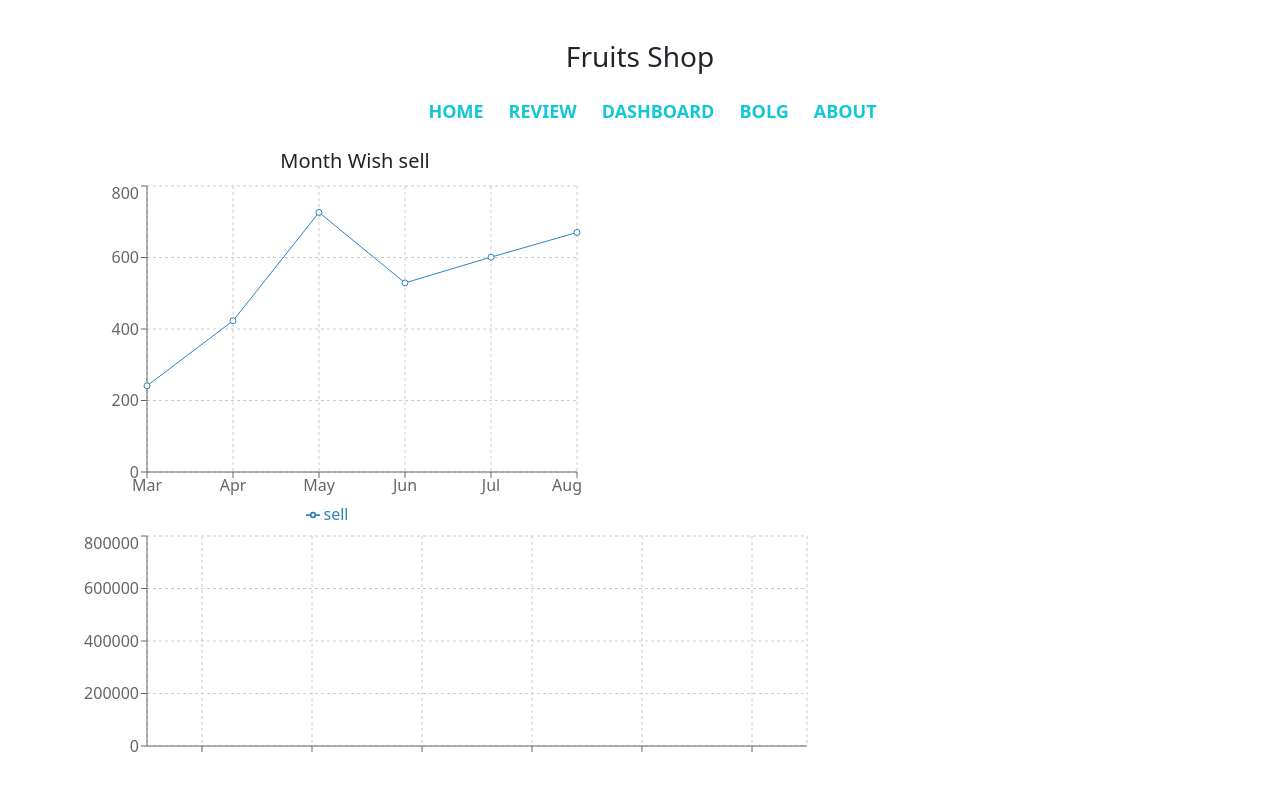
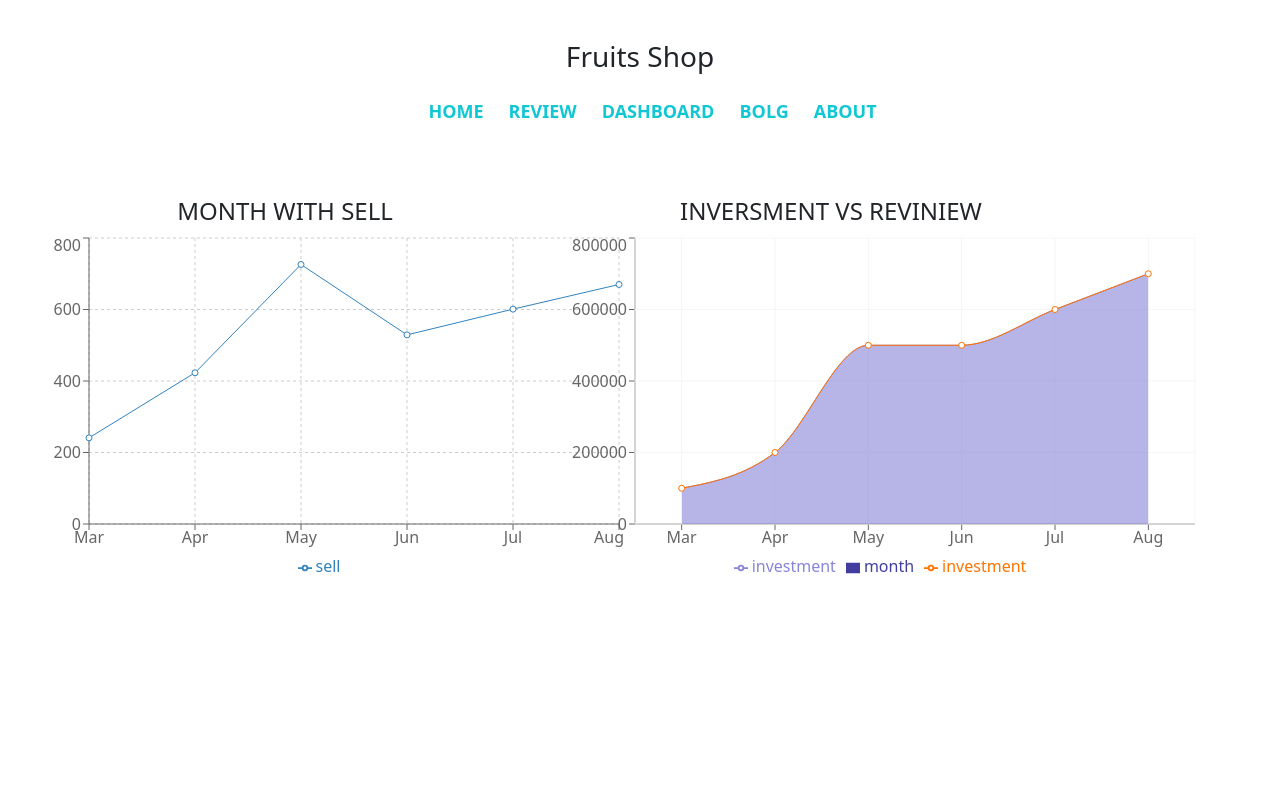
Before and after one commit to mamun2232/food-review, a React (Create React App) app: page /dashboard in a window 1280 px wide. Shown: the top 790 px of the page. Built offline with nearby package versions, Linux system fonts and the light colour scheme.

Commit message:
rechart complect

```diff
--- a/src/components/Dashboard/Dashboard.js
+++ b/src/components/Dashboard/Dashboard.js
@@ -1,6 +1,6 @@
-import { Tooltip } from 'bootstrap';
+// import { Tooltip } from 'bootstrap';
 import React from 'react';
-import { Bar, BarChart, CartesianGrid, Legend, Line, LineChart, XAxis, YAxis } from 'recharts';
+import { Area, Bar, BarChart, CartesianGrid, ComposedChart, Legend, Line, LineChart, Tooltip, XAxis, YAxis ,} from 'recharts';
 
 const Dashboard = () => {
       const data = [
@@ -42,46 +42,41 @@ const Dashboard = () => {
             }
       ]
       return (
-            <div className="dashBoad">
-                  <div className="container">
-                        <div className="row">
+
+          <div className="row container mt-5">
                 <div className="col-lg-6">
-                                    <div className="sell-rechart">
-                                          <h5 className='text-center'>Month Wish sell</h5>
-
-                                          <LineChart width={500} height={350} data={data}>
+                      <h4 className='text-center'>MONTH WITH SELL</h4>
+                <LineChart width={600} height={350} data={data}>
                                         <Tooltip></Tooltip>
 
                                          <CartesianGrid strokeDasharray="3 3"></CartesianGrid>
                                           <YAxis dataKey="sell"></YAxis>
                                                 <XAxis dataKey="month"></XAxis>
                                                <Line dataKey='sell'></Line>
+                                                <Tooltip></Tooltip>
                                                 <Legend></Legend>
 
 
                                      </LineChart>
 
                 </div>
+                <div className="col-lg-6">
+                      <h4 className='text-center'>INVERSMENT VS REVINIEW</h4>
+                <ComposedChart width={630} height={350} data={data}>
+                             <XAxis dataKey="month" />
+                                                 <YAxis />
+                                                <Tooltip />
+                                                <Legend />
+                              <CartesianGrid stroke="#f5f5f5" />
+                  <Area type="monotone" dataKey="investment" fill="#8884d8" stroke="#8884d8" />
+                  <Bar dataKey="month" barSize={20} fill="#413ea0" />
+                  <Line type="monotone" dataKey="investment" stroke="#ff7300" />
+                        </ComposedChart>
+
+                </div>
+          </div>
 
 
-
-                              </div>
-                              <div className="col-lg-6"></div>
-                              <div className="inversment-recahrt">
-                              <BarChart width={730} height={250} data={data}>
-                                    <CartesianGrid strokeDasharray="3 3" />
-                                    <XAxis dataKey={'mont'} />
-                                     <YAxis dataKey={"investment"} />
-
-                                    {/* <Tooltip /> */}
-                                    {/* <Legend /> */}
-                                    <Bar  fill="#8884d8" />
-                               <Bar dataKey="uv" fill="#82ca9d" />
-                                    </BarChart>
-                              </div>
-                        </div>
-                  </div>
-            </div>
       );
 };
 
```
Lines whose indentation alone changed are shown as unchanged.
